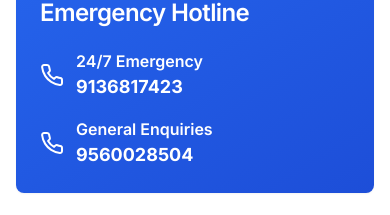
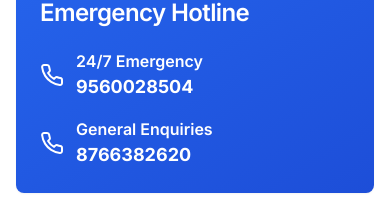
Before and after one commit to techcmtai/aiims-care-pulse-ui-main, a React (Vite) app: page / in a window 390 px wide. Shown: the part 11717-11932 px from the top of the page. Built offline with nearby package versions, Linux system fonts and the light colour scheme.

Commit message:
Update phone numbers in ContactSection component for emergency and general enquiries.

```diff
--- a/src/components/ContactSection.tsx
+++ b/src/components/ContactSection.tsx
@@ -277,8 +277,8 @@ const ContactSection = () => {
                     <Phone className="h-6 w-6" />
                     <div>
                       <p className="font-semibold">24/7 Emergency</p>
-                      <a href="tel:9136817423" className="text-lg font-bold hover:underline">
-                      9136817423
+                      <a href="tel:9560028504" className="text-lg font-bold hover:underline">
+                      9560028504
                       </a>
                     </div>
                   </div>
@@ -286,8 +286,8 @@ const ContactSection = () => {
                     <Phone className="h-6 w-6" />
                     <div>
                       <p className="font-semibold">General Enquiries</p>
-                      <a href="tel:9560028504" className="text-lg font-bold hover:underline">
-                        9560028504
+                      <a href="tel:8766382620" className="text-lg font-bold hover:underline">
+                        8766382620
                       </a>
                     </div>
                   </div>
```
